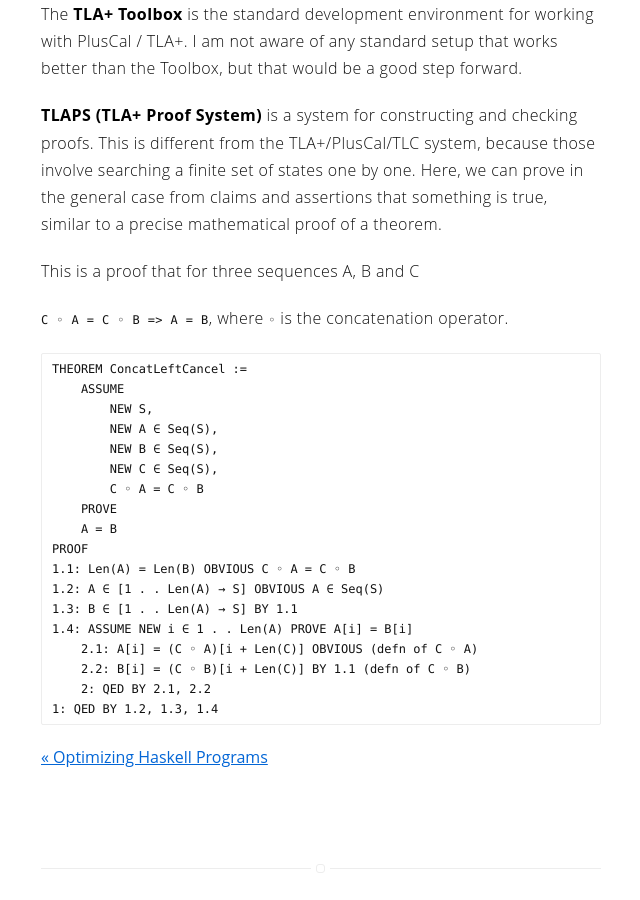
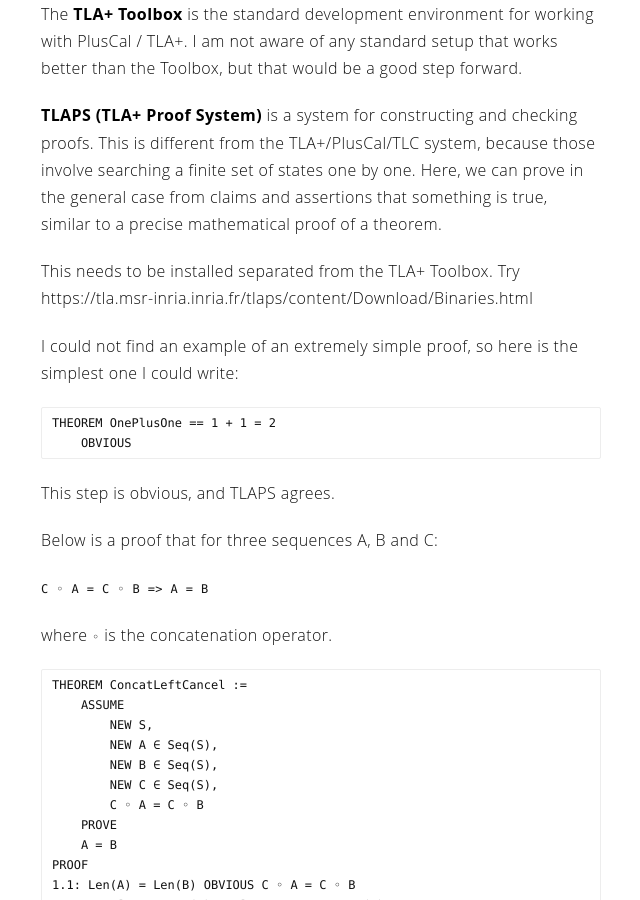
Before and after one commit to frizensami/frizensami.github.io, a Jekyll site: the page built from _posts/2019-04-18-tlaplus.markdown, in a window 1280 px wide and 900 px high, scrolled down 2128 px. Shown: the whole window, without its empty margins (319-959 px from the left). Built offline with Jekyll 4.4.1, drawn with Linux system fonts in a browser that asks for light colours.

Commit message:
Add basic TLAPS proof

````diff
--- a/_posts/2019-04-18-tlaplus.markdown
+++ b/_posts/2019-04-18-tlaplus.markdown
@@ -89,10 +89,22 @@ The **TLA+ Toolbox** is the standard development environment for working with Pl
 
 **TLAPS (TLA+ Proof System)** is a system for constructing and checking proofs. This is different from the TLA+/PlusCal/TLC system, because those involve searching a finite set of states one by one. Here, we can prove in the general case from claims and assertions that something is true, similar to a precise mathematical proof of a theorem.
 
-This is a proof that for three sequences A, B and C
+This needs to be installed separated from the TLA+ Toolbox. Try https://tla.msr-inria.inria.fr/tlaps/content/Download/Binaries.html
 
+I could not find an example of an extremely simple proof, so here is the simplest one I could write:
 
-`C ◦ A = C ◦ B =>  A = B`, where `◦` is the concatenation operator.
+```
+THEOREM OnePlusOne == 1 + 1 = 2
+    OBVIOUS
+```
+
+This step is obvious, and TLAPS agrees.
+
+Below is a proof that for three sequences A, B and C:
+
+`C ◦ A = C ◦ B =>  A = B`
+
+ where `◦` is the concatenation operator.
 ```
 THEOREM ConcatLeftCancel :=
     ASSUME
````
